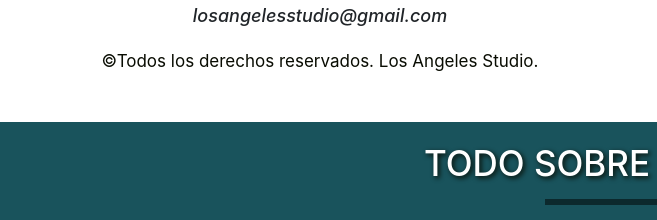
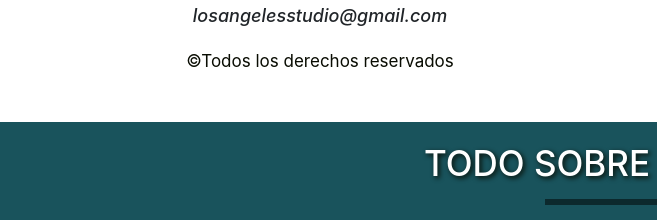
Before and after one commit to ccoelh0/Los-Angeles-Studio_Agustin-Coelho, a plain HTML site: page contacto.html in a window 1280 px wide. Shown: the part 992-1212 px from the top of the page, 0-657 px from the left. Drawn offline with nearby package versions, Linux system fonts and the light colour scheme.

Commit message:
cambios en el footer p

```diff
--- a/contacto.html
+++ b/contacto.html
@@ -76,7 +76,7 @@
                 <a href="#"><img src="style-img/img/redes/link.png"></a>
                 <p id="mailFooter">También podes hablarnos a nuestro mail:</p>
                 <a href="mailto: losangelestudio@gmail.com" class="link-dark font-italic">losangelesstudio@gmail.com</a>
-                <p>©Todos los derechos reservados. Los Angeles Studio.</p>
+                <p>©Todos los derechos reservados</p>
             </div>
             <div class="redesyubi col-sm-12 col-md-6 col-lg-6">
                 <h3>¿Donde nos encontramos?</h3>
```
Also changed, not shown: index.html (+1 -1 lines), nosotros.html (+1 -1 lines), tatuadores.html (+1 -1 lines), testimonios.html (+1 -1 lines).
